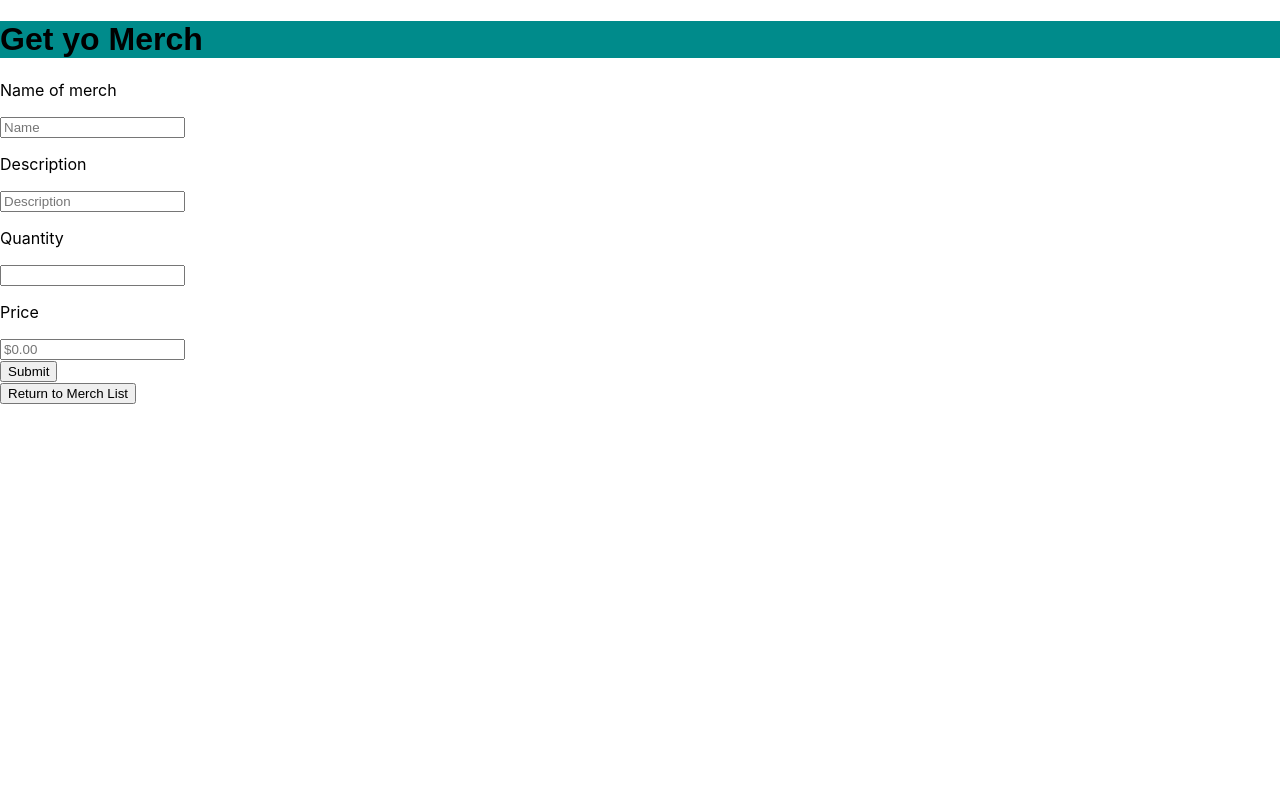
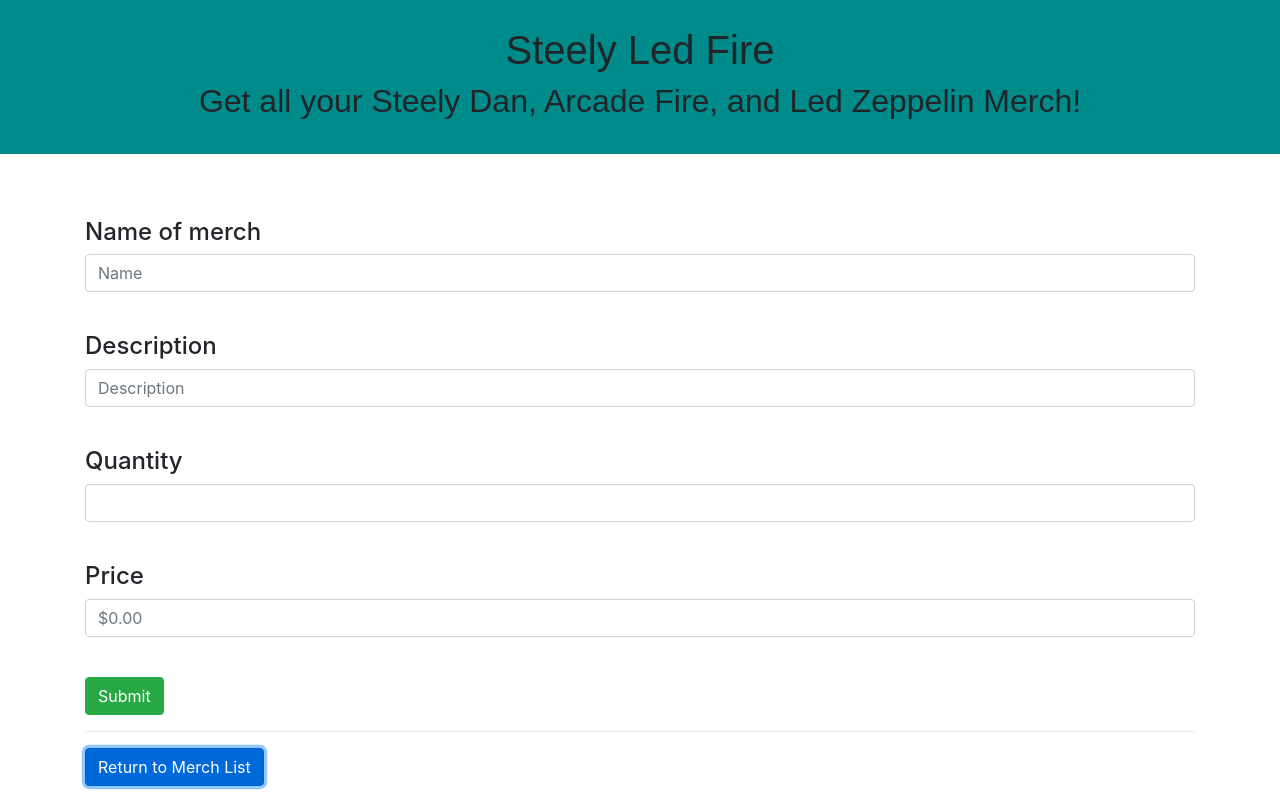
Before and after one commit to GiuntaJC/MerchSite, a React (Create React App) app: page / in a window 1280 px wide. Both pictures are taken after a click on the button "Add Merch". Built offline with nearby package versions, Linux system fonts and the light colour scheme.

Commit message:
create details page for merch
Co-authored-by: Joseph Giunta <jgnohack@gmail.com>
Co-authored-by: Joseph Nero <josephnero111@gmail.com>

```diff
--- a/package.json
+++ b/package.json
@@ -6,6 +6,7 @@
     "@testing-library/jest-dom": "^5.11.9",
     "@testing-library/react": "^11.2.5",
     "@testing-library/user-event": "^12.6.3",
+    "bootstrap": "^4.6.0",
     "react": "^17.0.1",
     "react-dom": "^17.0.1",
     "react-scripts": "4.0.2",
--- a/src/components/App.js
+++ b/src/components/App.js
@@ -6,7 +6,9 @@
   return (
     <React.Fragment>
       <Header />
-      <NewMerchControl />
+      <div class="container">
+        <NewMerchControl />
+      </div>
     </React.Fragment>
   );
 }
--- a/src/components/Header.js
+++ b/src/components/Header.js
@@ -4,12 +4,15 @@
   const headerStyles = {
     backgroundColor: "#008b8b",
     fontFamily: "sans-serif",
-    paddingTop: "50pxs",
+    padding: "2%",
+    textAlign: "center",
+    marginBottom: "5%",
   };
 
   return (
     <div style={headerStyles}>
-      <h1>Get yo Merch</h1>
+      <h1>Steely Led Fire</h1>
+      <h2>Get all your Steely Dan, Arcade Fire, and Led Zeppelin Merch!</h2>
     </div>
   );
 }
--- a/src/components/Merch.js
+++ b/src/components/Merch.js
@@ -4,11 +4,13 @@
 function Merch(props) {
   return (
     <React.Fragment>
-      <h4>Name: {props.name}</h4>
-      <h5>Description: {props.description}</h5>
-      <p>Price: {props.price}</p>
-      <p>Quantity: {props.quantity}</p>
-      <hr />
+      <div onClick={() => props.whenMerchSelected(props.id)}>
+        <h4>Name: {props.name}</h4>
+        <h5>Description: {props.description}</h5>
+        <p>Price: {props.price}</p>
+        <p>Quantity: {props.quantity}</p>
+        <hr />
+      </div>
     </React.Fragment>
   );
 }
@@ -18,6 +20,8 @@
   description: PropTypes.string,
   price: PropTypes.string,
   quantity: PropTypes.string,
+  id: PropTypes.string,
+  whenMerchSelected: PropTypes.func,
 };
 
 export default Merch;
--- /dev/null
+++ b/src/components/MerchDetail.js
@@ -0,0 +1,12 @@
+import React from "react";
+
+function MerchDetail(props) {
+  return (
+    <React.Fragment>
+      <h1>Merch Detail</h1>
+      <hr />
+    </React.Fragment>
+  );
+}
+
+export default MerchDetail;
--- a/src/components/MerchList.js
+++ b/src/components/MerchList.js
@@ -7,17 +7,23 @@
     <React.Fragment>
       <h1>Merch List</h1>
       <hr />
-      {props.merchList.map((merch, index) => (
+      {props.merchList.map((merch) => (
         <Merch
+          whenMerchSelected={props.onMerchSelection}
           name={merch.name}
           description={merch.description}
           quantity={merch.quantity}
           price={merch.price}
-          key={index}
+          id={merch.id}
+          key={merch.id}
         />
       ))}
     </React.Fragment>
   );
 }
-MerchList.propTypes = { merchList: PropTypes.array };
+
+MerchList.propTypes = {
+  merchList: PropTypes.array,
+  onMerchSelection: PropTypes.func,
+};
 export default MerchList;
--- a/src/components/NewMerchControl.js
+++ b/src/components/NewMerchControl.js
@@ -1,6 +1,7 @@
 import React from "react";
 import NewMerchForm from "./NewMerchForm";
 import MerchList from "./MerchList";
+import MerchDetail from "./MerchDetail";
 
 class NewMerchControl extends React.Component {
   constructor(props) {
@@ -8,6 +9,7 @@
     this.state = {
       formVisibleOnPage: "merchList",
       masterMerchList: [],
+      selectedMerch: null,
     };
   }
 
@@ -19,9 +21,17 @@
     });
   };
 
+  handleChangingSelectedMerch = (id) => {
+    const selectedMerch = this.state.masterMerchList.filter(
+      (merch) => merch.id === id
+    )[0];
+    this.setState({ selectedMerch: selectedMerch });
+  };
+
   handleClick = (newState) => {
     this.setState(() => ({
       formVisibleOnPage: newState,
+      selectedMerch: null,
     }));
   };
 
@@ -29,7 +39,11 @@
     let currentlyVisibleState = null;
     let pageTitle = "addMerch";
     let buttonText = "";
-    if (this.state.formVisibleOnPage === "addMerch") {
+    if (this.state.selectedMerch != null) {
+      currentlyVisibleState = <MerchDetail merch={this.state.selectedMerch} />;
+      pageTitle = "merchList";
+      buttonText = "details page";
+    } else if (this.state.formVisibleOnPage === "addMerch") {
       currentlyVisibleState = (
         <NewMerchForm onNewMerchCreation={this.handleAddingNewMerchToList} />
       );
@@ -37,7 +51,10 @@
       buttonText = "Return to Merch List";
     } else if (this.state.formVisibleOnPage === "merchList") {
       currentlyVisibleState = (
-        <MerchList merchList={this.state.masterMerchList} />
+        <MerchList
+          merchList={this.state.masterMerchList}
+          onMerchSelection={this.handleChangingSelectedMerch}
+        />
       );
       pageTitle = "addMerch";
       buttonText = "Add Merch";
@@ -45,10 +62,14 @@
     return (
       <React.Fragment>
         {currentlyVisibleState}
-        <button onClick={() => this.handleClick(pageTitle)}>
+        {console.log(pageTitle)}
+        {console.log(currentlyVisibleState)}
+        <button
+          className="btn btn-primary"
+          onClick={() => this.handleClick(pageTitle)}
+        >
           {buttonText}
         </button>
-        {/* <button onClick={this.handleClickMerchList}>merchList</button> */}
       </React.Fragment>
     );
   }
--- a/src/components/NewMerchForm.js
+++ b/src/components/NewMerchForm.js
@@ -17,20 +17,47 @@
   return (
     <React.Fragment>
       <form onSubmit={handleNewMerchFormSubmission}>
-        <p>Name of merch</p>
-        <input type="text" name="name" placeholder="Name" />
-        <br />
-        <p>Description</p>
-        <input type="text" name="description" placeholder="Description" />
-        <br />
-        <p>Quantity</p>
-        <input type="number" name="quantity" />
-        <br />
-        <p>Price</p>
-        <input type="number" name="price" step="0.01" placeholder="$0.00" />
+        <div class="form-group">
+          <h4>Name of merch</h4>
+          <input
+            type="text"
+            name="name"
+            placeholder="Name"
+            class="form-control"
+          />
+          <br />
+        </div>
+        <div class="form-group">
+          <h4>Description</h4>
+          <input
+            type="text"
+            name="description"
+            placeholder="Description"
+            class="form-control"
+          />
+          <br />
+        </div>
+        <div class="form-group">
+          <h4>Quantity</h4>
+          <input type="number" name="quantity" class="form-control" />
+          <br />
+        </div>
+        <div class="form-group">
+          <h4>Price</h4>
+          <input
+            type="number"
+            name="price"
+            step="0.01"
+            placeholder="$0.00"
+            class="form-control"
+          />
+        </div>
         <br />
 
-        <button type="submit">Submit</button>
+        <button class="btn btn-success" type="submit">
+          Submit
+        </button>
+        <hr />
       </form>
     </React.Fragment>
   );
```
Also changed, not shown: src/index.js (+7 -6 lines), 1 other file (tests, documents, lock files or other folders).
